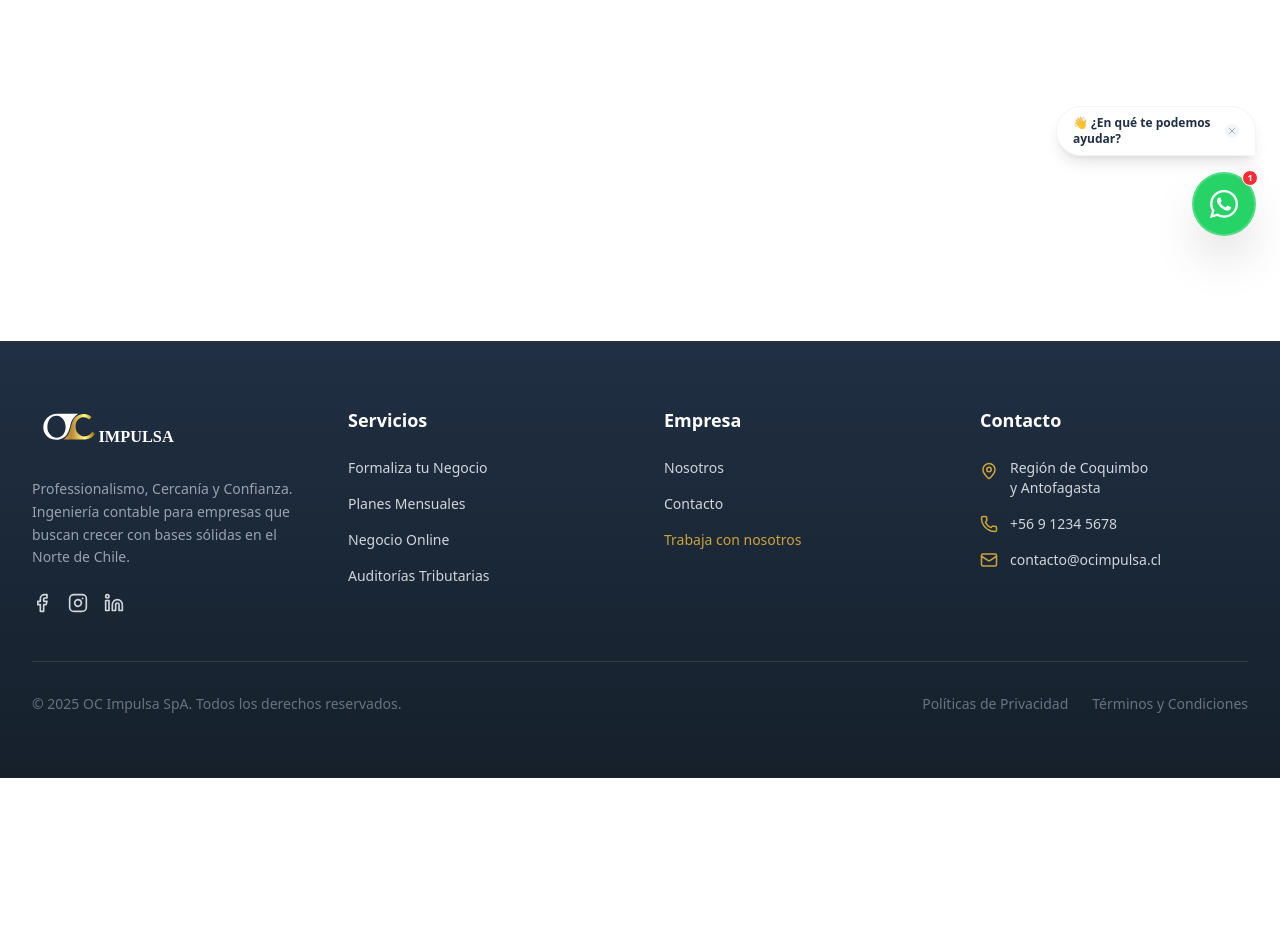
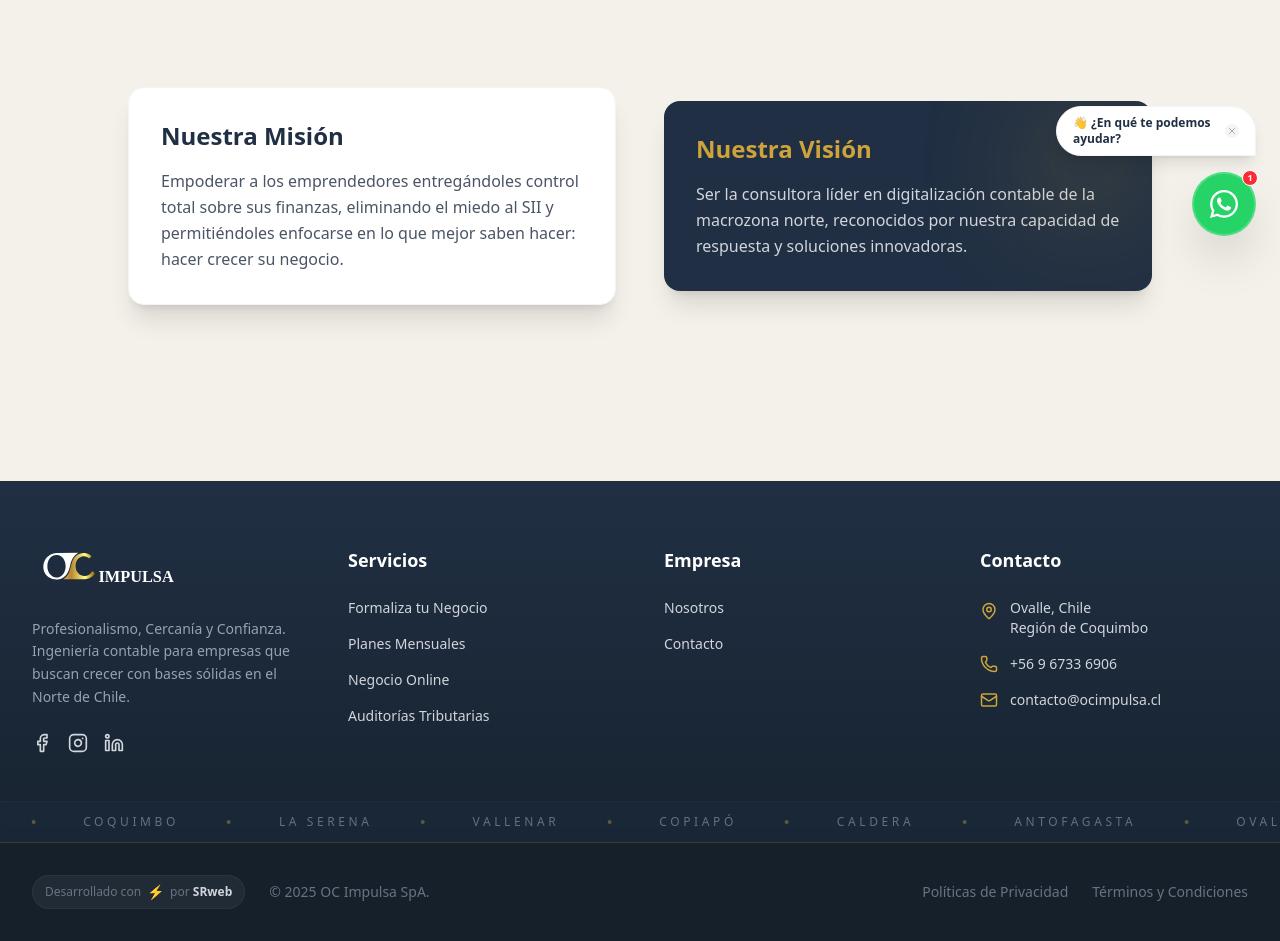
Before and after one commit to srwebcl/ocimpulsa.cl, a Next.js app: page /nosotros in a window 1280 px wide. Before the commit this address had no page. Shown: the part 540-1481 px from the top of the page. Before the commit the page ends 1318 px from the top, so only its background shows below. Built offline with nearby package versions, Linux system fonts and the light colour scheme.

Commit message:
mejoras en el footer

```diff
--- a/src/app/consolidar/page.tsx
+++ b/src/app/consolidar/page.tsx
@@ -69,7 +69,7 @@ export default function ConsolidarPage() {
                                     variant="outline"
                                     size="sm"
                                     className="w-full border-gray-200 text-[#202f43] hover:border-[#CCA43B] hover:text-[#CCA43B]"
-                                    href="https://wa.me/56912345678"
+                                    href="https://wa.me/56967336906"
                                 >
                                     Consultar
                                 </Button>
--- a/src/app/contacto/page.tsx
+++ b/src/app/contacto/page.tsx
@@ -34,8 +34,8 @@ export default function ContactoPage() {
                                         </div>
                                         <div>
                                             <p className="text-sm text-gray-500 font-medium">Teléfono / WhatsApp</p>
-                                            <a href="tel:+56912345678" className="text-lg font-bold text-[#202f43] hover:text-[#CCA43B] transition-colors">
-                                                +56 9 1234 5678
+                                            <a href="tel:+56967336906" className="text-lg font-bold text-[#202f43] hover:text-[#CCA43B] transition-colors">
+                                                +56 9 6733 6906
                                             </a>
                                         </div>
                                     </div>
@@ -58,7 +58,7 @@ export default function ContactoPage() {
                                         </div>
                                         <div>
                                             <p className="text-sm text-gray-500 font-medium">Cobertura</p>
-                                            <p className="text-lg font-bold text-[#202f43]">Región de Coquimbo<br />y Antofagasta</p>
+                                            <p className="text-lg font-bold text-[#202f43]">Ovalle, Chile<br />Región de Coquimbo</p>
                                             <p className="text-sm text-gray-500">Atención 100% Online y Presencial (Agenda)</p>
                                         </div>
                                     </div>
@@ -75,7 +75,7 @@ export default function ContactoPage() {
                                 </p>
 
                                 <Button
-                                    href="https://wa.me/56912345678"
+                                    href="https://wa.me/56967336906"
                                     className="w-full bg-[#CCA43B] text-[#202f43] hover:bg-[#b88f28] font-bold text-lg py-6 shadow-md hover:shadow-lg transition-all"
                                 >
                                     Agendar Diagnóstico
--- a/src/app/crecer/page.tsx
+++ b/src/app/crecer/page.tsx
@@ -121,7 +121,7 @@ export default function CrecerPage() {
                                 </div>
 
                                 <Button
-                                    href={`https://wa.me/56912345678?text=Me%20interesa%20el%20${plan.name}`}
+                                    href={`https://wa.me/56967336906?text=Me%20interesa%20el%20${plan.name}`}
                                     className={`w-full font-bold ${plan.highlight
                                         ? "bg-[#CCA43B] text-[#202f43] hover:bg-[#b88f28]"
                                         : "bg-[#202f43] text-white hover:bg-[#15202b]"
--- a/src/app/globals.css
+++ b/src/app/globals.css
@@ -127,3 +127,18 @@ h6 {
 .animation-delay-4000 {
   animation-delay: 4s;
 }
+
+/* Marquee Animation */
+@keyframes marquee {
+  from {
+    transform: translateX(0);
+  }
+
+  to {
+    transform: translateX(-33.333%);
+  }
+}
+
+.animate-marquee {
+  animation: marquee 30s linear infinite;
+}
--- a/src/app/nacer/page.tsx
+++ b/src/app/nacer/page.tsx
@@ -32,7 +32,7 @@ export default function FormalizaPage() {
 
                     <FadeIn delay={0.5}>
                         <div className="flex justify-center gap-4">
-                            <Button size="lg" className="bg-[#202f43] text-white hover:bg-[#15202b] px-8 py-6 text-lg shadow-lg hover:shadow-xl transition-all duration-300" href="https://wa.me/56912345678?text=Hola,%20quiero%20formalizar%20mi%20empresa">
+                            <Button size="lg" className="bg-[#202f43] text-white hover:bg-[#15202b] px-8 py-6 text-lg shadow-lg hover:shadow-xl transition-all duration-300" href="https://wa.me/56967336906?text=Hola,%20quiero%20formalizar%20mi%20empresa">
                                 Comenzar Trámite
                                 <ArrowRight className="ml-2 h-5 w-5" />
                             </Button>
@@ -90,7 +90,7 @@ export default function FormalizaPage() {
                                     <span className="text-3xl font-bold text-[#CCA43B]">$250.000</span>
                                 </div>
 
-                                <Button variant="outline" className="w-full border-white/20 text-white hover:bg-white/10" href="https://wa.me/56912345678?text=Me%20interesa%20el%20pack%20Formaliza%20Online">
+                                <Button variant="outline" className="w-full border-white/20 text-white hover:bg-white/10" href="https://wa.me/56967336906?text=Me%20interesa%20el%20pack%20Formaliza%20Online">
                                     Cotizar Pack Online
                                 </Button>
                             </div>
--- /dev/null
+++ b/src/app/nosotros/page.tsx
@@ -0,0 +1,52 @@
+import { Section } from "@/components/ui/Section";
+import { FadeIn } from "@/components/ui/motion/FadeIn";
+import type { Metadata } from "next";
+
+export const metadata: Metadata = {
+    title: "Nosotros | OC Impulsa",
+    description: "Conoce a OC Impulsa, tu aliado contable y tributario en el norte de Chile.",
+};
+
+export default function NosotrosPage() {
+    return (
+        <main className="min-h-screen bg-[#F4F1EA] pt-24 pb-20">
+            <Section className="bg-[#F4F1EA]">
+                <div className="max-w-4xl mx-auto text-center space-y-6 mb-20">
+                    <FadeIn direction="up">
+                        <span className="text-[#CCA43B] font-bold tracking-widest uppercase text-sm mb-3 block">
+                            Sobre Nosotros
+                        </span>
+                        <h1 className="text-4xl md:text-5xl lg:text-6xl font-bold text-[#202f43] mb-6">
+                            Más que Contadores, <br />
+                            <span className="text-transparent bg-clip-text bg-gradient-to-r from-[#CCA43B] to-[#b48d28]">Aliados Estratégicos</span>
+                        </h1>
+                        <p className="text-xl text-gray-600 max-w-2xl mx-auto leading-relaxed">
+                            Nacimos con la misión de modernizar la contabilidad para las Pymes del norte de Chile. Creemos en la tecnología, la transparencia y el trato humano.
+                        </p>
+                    </FadeIn>
+                </div>
+
+                <div className="grid md:grid-cols-2 gap-12 max-w-5xl mx-auto items-center">
+                    <FadeIn direction="right">
+                        <div className="bg-white p-8 rounded-2xl shadow-xl border border-gray-100">
+                            <h3 className="text-2xl font-bold text-[#202f43] mb-4">Nuestra Misión</h3>
+                            <p className="text-gray-600 leading-relaxed">
+                                Empoderar a los emprendedores entregándoles control total sobre sus finanzas, eliminando el miedo al SII y permitiéndoles enfocarse en lo que mejor saben hacer: hacer crecer su negocio.
+                            </p>
+                        </div>
+                    </FadeIn>
+
+                    <FadeIn direction="left" delay={0.2}>
+                        <div className="bg-[#202f43] p-8 rounded-2xl shadow-xl text-white relative overflow-hidden">
+                            <div className="absolute top-0 right-0 w-32 h-32 bg-[#CCA43B] rounded-full blur-[60px] opacity-20"></div>
+                            <h3 className="text-2xl font-bold text-[#CCA43B] mb-4">Nuestra Visión</h3>
+                            <p className="text-gray-300 leading-relaxed">
+                                Ser la consultora líder en digitalización contable de la macrozona norte, reconocidos por nuestra capacidad de respuesta y soluciones innovadoras.
+                            </p>
+                        </div>
+                    </FadeIn>
+                </div>
+            </Section>
+        </main>
+    );
+}
--- a/src/app/page.tsx
+++ b/src/app/page.tsx
@@ -19,7 +19,7 @@ export default function Home() {
             Agenda tu diagnóstico gratuito hoy mismo y descubre cómo podemos ayudarte.
           </p>
           <a
-            href="https://wa.me/56912345678"
+            href="https://wa.me/56967336906"
             className="inline-flex items-center justify-center rounded-lg bg-white text-primary font-bold px-8 py-4 text-lg hover:bg-gray-50 transition-colors shadow-lg"
           >
             Hablemos por WhatsApp
--- a/src/components/layout/Footer.tsx
+++ b/src/components/layout/Footer.tsx
@@ -5,11 +5,14 @@ import { Facebook, Instagram, Linkedin, MapPin, Mail, Phone } from "lucide-react
 
 export const Footer = () => {
     const currentYear = new Date().getFullYear();
+    const cities = ["Ovalle", "Coquimbo", "La Serena", "Vallenar", "Copiapó", "Caldera", "Antofagasta"];
 
     return (
-        <footer className="bg-gradient-to-t from-[#15202b] to-[#202f43] text-gray-300 py-12 md:py-16 border-t border-[#CCA43B]/10">
-            <div className="container mx-auto px-4 md:px-6 lg:px-8 max-w-screen-2xl">
-                <div className="grid grid-cols-1 md:grid-cols-2 lg:grid-cols-4 gap-12 mb-12">
+        <footer className="bg-gradient-to-t from-[#15202b] to-[#202f43] text-gray-300 border-t border-[#CCA43B]/10 overflow-hidden relative">
+
+            {/* Main Content */}
+            <div className="container mx-auto px-4 md:px-6 lg:px-8 max-w-screen-2xl pt-12 md:pt-16 pb-12">
+                <div className="grid grid-cols-1 md:grid-cols-2 lg:grid-cols-4 gap-8 md:gap-12">
                     {/* Brand Column */}
                     <div className="space-y-6">
                         <div className="relative h-12 w-40">
@@ -22,7 +25,7 @@ export const Footer = () => {
                             />
                         </div>
                         <p className="text-sm leading-relaxed max-w-xs text-gray-400">
-                            Professionalismo, Cercanía y Confianza.
+                            Profesionalismo, Cercanía y Confianza.
                             Ingeniería contable para empresas que buscan crecer con bases sólidas en el Norte de Chile.
                         </p>
                         <div className="flex gap-4">
@@ -39,7 +42,7 @@ export const Footer = () => {
                             <li><Link href="/nacer" className="hover:text-[#CCA43B] transition-colors">Formaliza tu Negocio</Link></li>
                             <li><Link href="/crecer" className="hover:text-[#CCA43B] transition-colors">Planes Mensuales</Link></li>
                             <li><Link href="/consolidar" className="hover:text-[#CCA43B] transition-colors">Negocio Online</Link></li>
-                            <li><Link href="/contact" className="hover:text-[#CCA43B] transition-colors">Auditorías Tributarias</Link></li>
+                            <li><Link href="/contacto" className="hover:text-[#CCA43B] transition-colors">Auditorías Tributarias</Link></li>
                         </ul>
                     </div>
 
@@ -47,9 +50,8 @@ export const Footer = () => {
                     <div>
                         <h3 className="text-white font-bold text-lg mb-6">Empresa</h3>
                         <ul className="space-y-4 text-sm">
-                            <li><Link href="/about" className="hover:text-[#CCA43B] transition-colors">Nosotros</Link></li>
+                            <li><Link href="/nosotros" className="hover:text-[#CCA43B] transition-colors">Nosotros</Link></li>
                             <li><Link href="/contacto" className="hover:text-[#CCA43B] transition-colors">Contacto</Link></li>
-                            <li><span className="text-[#CCA43B] font-medium">Trabaja con nosotros</span></li>
                         </ul>
                     </div>
 
@@ -59,11 +61,11 @@ export const Footer = () => {
                         <ul className="space-y-4 text-sm">
                             <li className="flex items-start gap-3">
                                 <MapPin size={18} className="mt-1 text-[#CCA43B] shrink-0" />
-                                <span>Región de Coquimbo<br />y Antofagasta</span>
+                                <span>Ovalle, Chile<br />Región de Coquimbo</span>
                             </li>
                             <li className="flex items-center gap-3">
                                 <Phone size={18} className="text-[#CCA43B] shrink-0" />
-                                <a href="tel:+56912345678" className="hover:text-white transition-colors">+56 9 1234 5678</a>
+                                <a href="tel:+56967336906" className="hover:text-white transition-colors">+56 9 6733 6906</a>
                             </li>
                             <li className="flex items-center gap-3">
                                 <Mail size={18} className="text-[#CCA43B] shrink-0" />
@@ -72,12 +74,45 @@ export const Footer = () => {
                         </ul>
                     </div>
                 </div>
+            </div>
 
-                <div className="border-t border-[#CCA43B]/20 pt-8 flex flex-col md:flex-row justify-between items-center gap-4 text-sm text-gray-500">
-                    <p>&copy; {currentYear} OC Impulsa SpA. Todos los derechos reservados.</p>
-                    <div className="flex gap-6">
-                        <Link href="#" className="hover:text-[#CCA43B] transition-colors">Políticas de Privacidad</Link>
-                        <Link href="#" className="hover:text-[#CCA43B] transition-colors">Términos y Condiciones</Link>
+            {/* Premium Ticker Tape (Relative Position) */}
+            <div className="w-full overflow-hidden py-3 bg-[#202f43]/30 border-t border-[#CCA43B]/5 backdrop-blur-[2px]">
+                <div className="animate-marquee flex whitespace-nowrap gap-12 items-center">
+                    {[...cities, ...cities, ...cities, ...cities].map((city, i) => (
+                        <div key={i} className="flex items-center gap-12">
+                            <span className="text-xs font-medium uppercase tracking-[0.3em] text-gray-400/60">
+                                {city}
+                            </span>
+                            <span className="h-1 w-1 rounded-full bg-[#CCA43B]/40"></span>
+                        </div>
+                    ))}
+                </div>
+            </div>
+
+            {/* Bottom Bar */}
+            <div className="border-t border-[#CCA43B]/20 bg-[#15202b]">
+                <div className="container mx-auto px-4 md:px-6 lg:px-8 max-w-screen-2xl py-8">
+                    <div className="flex flex-col md:flex-row justify-between items-center gap-6 text-sm text-gray-500">
+                        <div className="flex flex-col md:flex-row items-center gap-4 md:gap-6 order-2 md:order-1 text-center md:text-left">
+                            {/* Developer Badge */}
+                            <a
+                                href="https://srweb.cl"
+                                target="_blank"
+                                rel="noopener noreferrer"
+                                className="flex items-center gap-1.5 text-xs text-gray-500 hover:text-[#CCA43B] transition-colors group bg-white/5 px-3 py-1.5 rounded-full border border-white/5 hover:border-[#CCA43B]/30"
+                            >
+                                <span>Desarrollado con</span>
+                                <span className="text-yellow-400 text-sm group-hover:scale-125 transition-transform duration-300">⚡</span>
+                                <span>por <span className="font-bold text-gray-300 group-hover:text-white">SRweb</span></span>
+                            </a>
+                            <p>&copy; {currentYear} OC Impulsa SpA.</p>
+                        </div>
+
+                        <div className="flex flex-wrap justify-center gap-6 order-1 md:order-2">
+                            <Link href="#" className="hover:text-[#CCA43B] transition-colors">Políticas de Privacidad</Link>
+                            <Link href="#" className="hover:text-[#CCA43B] transition-colors">Términos y Condiciones</Link>
+                        </div>
                     </div>
                 </div>
             </div>
--- a/src/components/ui/SmartWhatsAppBtn.tsx
+++ b/src/components/ui/SmartWhatsAppBtn.tsx
@@ -61,7 +61,7 @@ export const SmartWhatsAppBtn = () => {
     };
 
     const options = getMenuOptions();
-    const phoneNumber = "56912345678";
+    const phoneNumber = "56967336906";
 
     // Timer for Bubble
     useEffect(() => {
```
